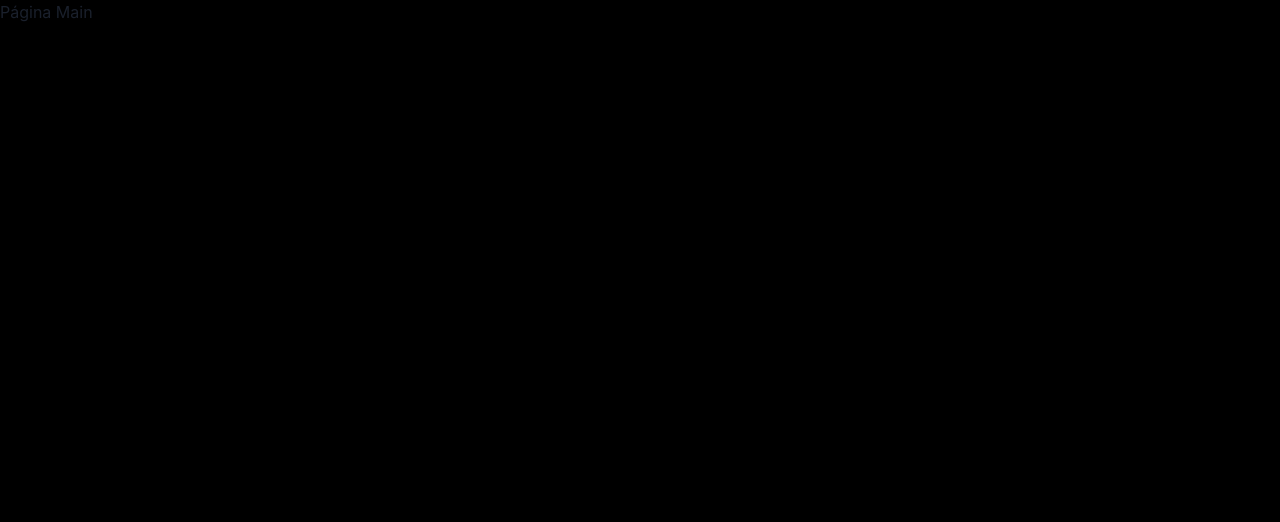
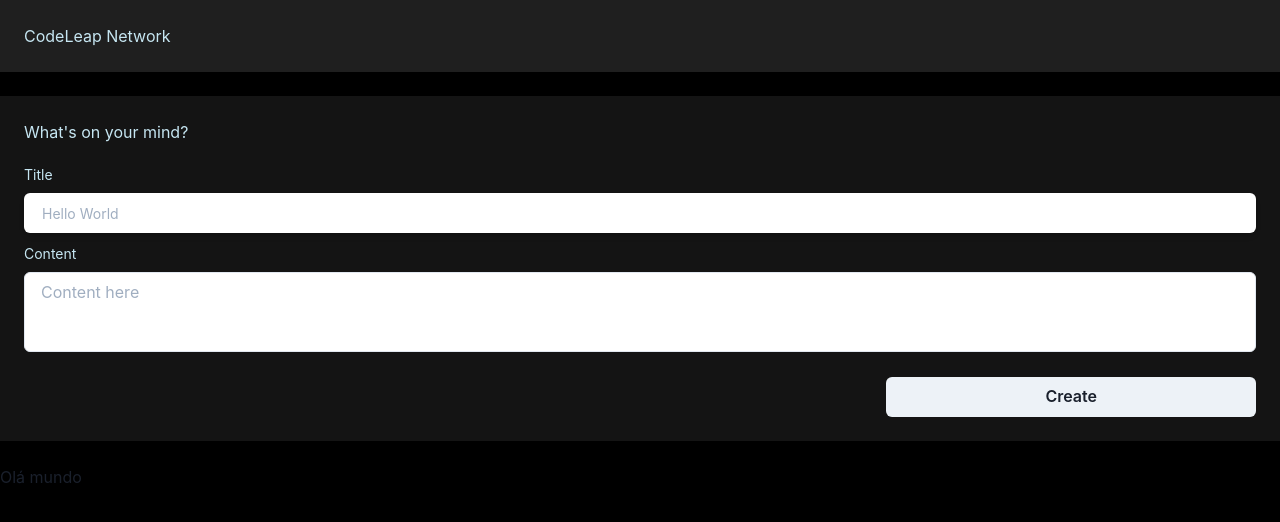
Before and after one commit to devsfer1/Codeleap-Network, a React (Create React App) app: page / in a window 1280 px wide. Both pictures are taken after typing "Sample" into the empty fields and a click on the button "Enter". Shown: the top 522 px of the page. Built offline with nearby package versions, Linux system fonts and the light colour scheme.

Commit message:
feat: added component to create

```diff
--- /dev/null
+++ b/src/components/Create/index.tsx
@@ -0,0 +1,15 @@
+import { Flex, Text, Container } from '@chakra-ui/react'
+import { UpdateForm } from '../Form/Create'
+
+export function PagesHomeCreate(): JSX.Element {
+    return (
+        <Flex py="6">
+            <Container maxW="container.xl" py="6" px="6" bg="#141414">
+                <Text mb="20px" color="#C6E6F2">
+                    What's on your mind?
+                </Text>
+                <UpdateForm />
+            </Container>
+        </Flex>
+    )
+}
--- /dev/null
+++ b/src/components/Form/Create/index.tsx
@@ -0,0 +1,56 @@
+import { useForm } from 'react-hook-form'
+import * as yup from 'yup'
+import { yupResolver } from '@hookform/resolvers/yup'
+import { Button, Flex, Text, Textarea, FormLabel } from '@chakra-ui/react'
+import { CreateUserFormData } from '../../../interfaces/mock'
+
+import { FormInput } from '../Input'
+
+const createFormSchema: yup.SchemaOf<CreateUserFormData> = yup.object().shape({
+    title: yup.string().required('Título Obrigatório'),
+    content: yup.string().required('Conteúdo Obrigatório')
+})
+
+export function UpdateForm(): JSX.Element {
+    const {
+        register,
+        handleSubmit,
+        formState: { errors, isSubmitting }
+    } = useForm<CreateUserFormData>({
+        resolver: yupResolver(createFormSchema)
+    })
+
+    return (
+        <Flex as="form" direction="column">
+            <FormInput
+                label="Title"
+                type="text"
+                {...register('title')}
+                placeholder="Hello World"
+                error={errors.title}
+            />
+            <FormLabel htmlFor="content" fontWeight="normal" color="#C6E6F2" fontSize="sm" mt="10px">
+                Content
+            </FormLabel>
+            <Textarea
+                aria-label="teste"
+                resize="none"
+                bg="white"
+                placeholder="Content here"
+                {...register('content')}
+                name="content"
+                id="content"
+            />
+            {errors.content}
+            <Button
+                type="submit"
+                isLoading={isSubmitting}
+                w="30%"
+                alignSelf="flex-end"
+                mt="25px"
+            >
+                <Text>Create</Text>
+            </Button>
+        </Flex>
+    )
+}
--- /dev/null
+++ b/src/components/Header/index.tsx
@@ -0,0 +1,12 @@
+import * as yup from 'yup'
+import { Flex, Text, Container } from '@chakra-ui/react'
+
+export function Header(): JSX.Element {
+    return (
+        <Flex bg="#1f1f1f" w="100%">
+            <Container maxW="container.xl" py="6" px="6">
+                <Text color="#C6E6F2">CodeLeap Network</Text>
+            </Container>
+        </Flex>
+    )
+}
--- /dev/null
+++ b/src/components/List/index.tsx
@@ -0,0 +1,9 @@
+import { Flex, Text } from '@chakra-ui/react'
+
+export function PagesHomeList(): JSX.Element {
+    return (
+        <Flex>
+            <Text>Olá mundo</Text>
+        </Flex>
+    )
+}
--- a/src/interfaces/mock.ts
+++ b/src/interfaces/mock.ts
@@ -14,7 +14,6 @@ export interface MockData {
 }
 
 export interface CreateUserFormData {
-    username: string
     title: string
     content: string
 }
--- a/src/pages/Main/index.tsx
+++ b/src/pages/Main/index.tsx
@@ -2,10 +2,16 @@ import React from 'react'
 
 import { Flex, Text } from '@chakra-ui/react'
 
+import { Header } from '../../components/Header'
+import { PagesHomeCreate } from '../../components/Create'
+import { PagesHomeList } from '../../components/List'
+
 export function PagesMain(): JSX.Element {
     return (
-        <Flex>
-            <Text>Página Main</Text>
-        </Flex>
+        <>
+            <Header />
+            <PagesHomeCreate />
+            <PagesHomeList />
+        </>
     )
 }
```
Also changed, not shown: src/components/Form/Update/index.tsx (added, +50 -0 lines).
